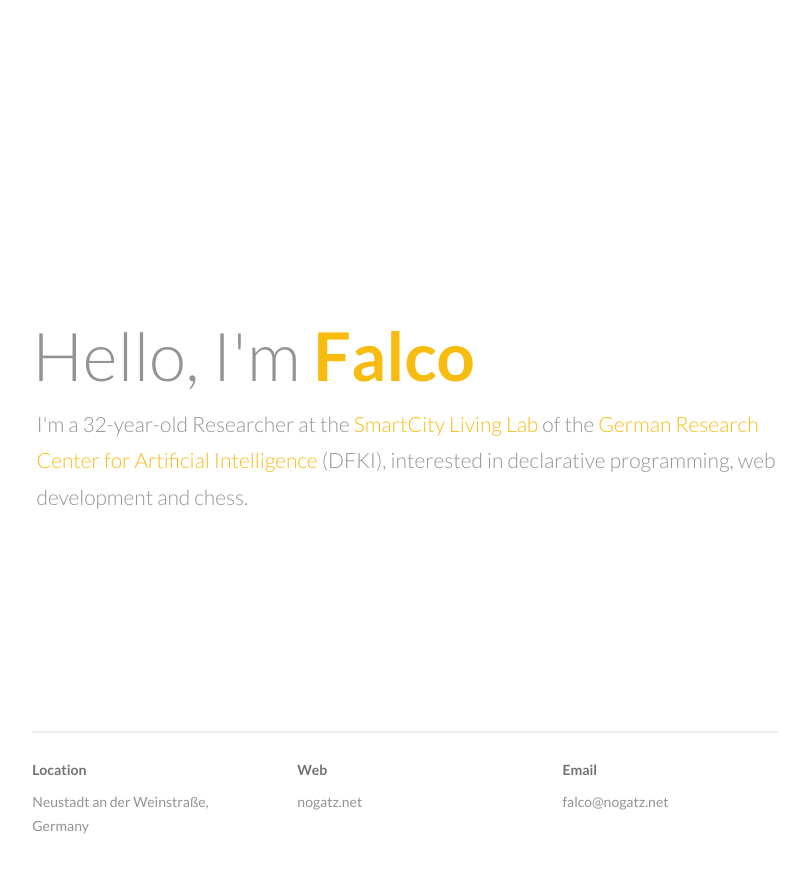
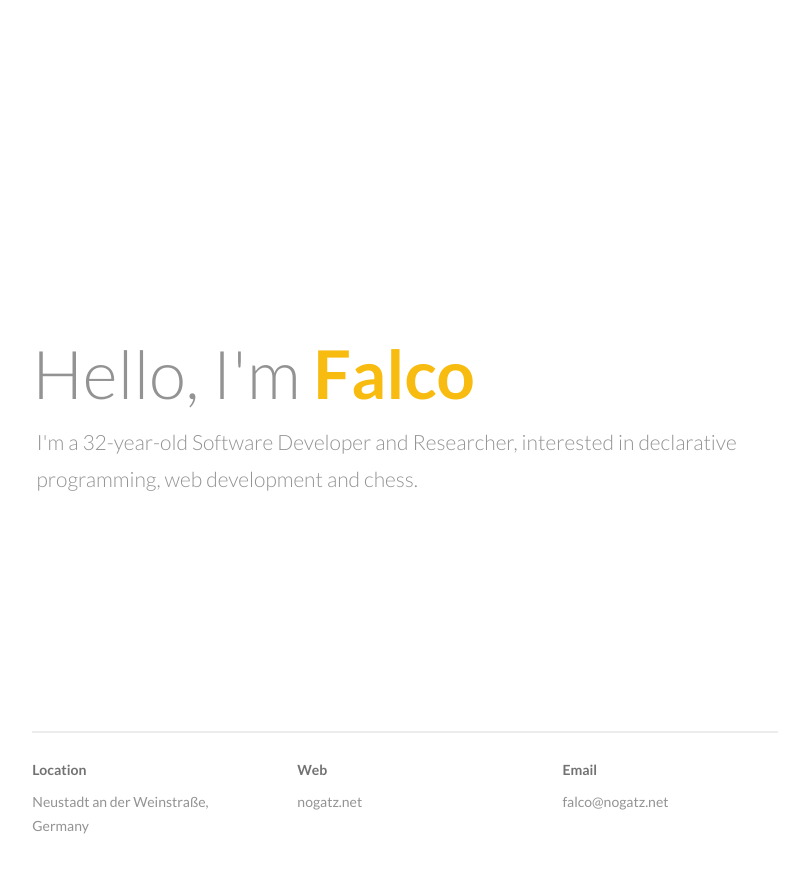
Before and after one commit to fnogatz/fnogatz.github.io, a Jekyll site: the page built from index.html, in a window 1280 px wide and 900 px high. Shown: the top 873 px of the window, without its empty margins (426-1235 px from the left). Built offline with Jekyll 4.4.1, drawn with Linux system fonts in a browser that asks for light colours; some web fonts are replaced; comment, search, counter and statistics services are not loaded; some of the changed text lies outside the part shown.

```diff
--- a/index.html
+++ b/index.html
@@ -43,18 +43,9 @@ layout: home
                   </h1>
                   <h2 class="a-header c-brand__sub-title t-sub-title">
                     <span class="c-brand__sizer">
-                      I'm a 32-year-old Researcher at the
-                      <a
-                        href="https://www.dfki.de/en/web/technologies-applications/living-labs/smartcity-living-lab/"
-                        target="_blank"
-                        >SmartCity Living Lab</a
-                      >
-                      of the
-                      <a href="https://www.dfki.de/en/web/" target="_blank"
-                        >German Research Center for Artificial Intelligence</a
-                      >
-                      (DFKI), interested in declarative programming, web
-                      development and chess.
+                      I'm a 32-year-old Software Developer and Researcher,
+                      interested in declarative programming, web development and
+                      chess.
                     </span>
                   </h2>
                 </div>
@@ -459,6 +450,9 @@ layout: home
             <div class="c-timeline__item">
               <div
                 class="c-timeline__point t-timeline__point t-primary-bg"
+                style="
+                  background: linear-gradient(135deg, #f8bb10 50%, #779ffb 50%);
+                "
               ></div>
               <div class="o-content">
                 <div class="o-grid">
@@ -471,7 +465,15 @@ layout: home
                     <div class="c-work__location">Kaiserslautern, Germany</div>
                   </div>
                   <div class="o-grid__col-md-7">
-                    <p>SmartCity Living Lab</p>
+                    <p>
+                      Research &amp; Development in the context of sustainable
+                      urban development in DFKI's
+                      <a href="https://scll.dfki.de/" target="_blank"
+                        >SmartCity Living Lab</a
+                      >&nbsp;(SCLL), in cooperation with the city of
+                      Kaiserslautern<br />
+                      Supervision of a Master thesis and two seminar papers
+                    </p>
                   </div>
                 </div>
                 <!-- /o-grid -->
```
Also changed, not shown: other parts of index.html (+7 -0 lines).
